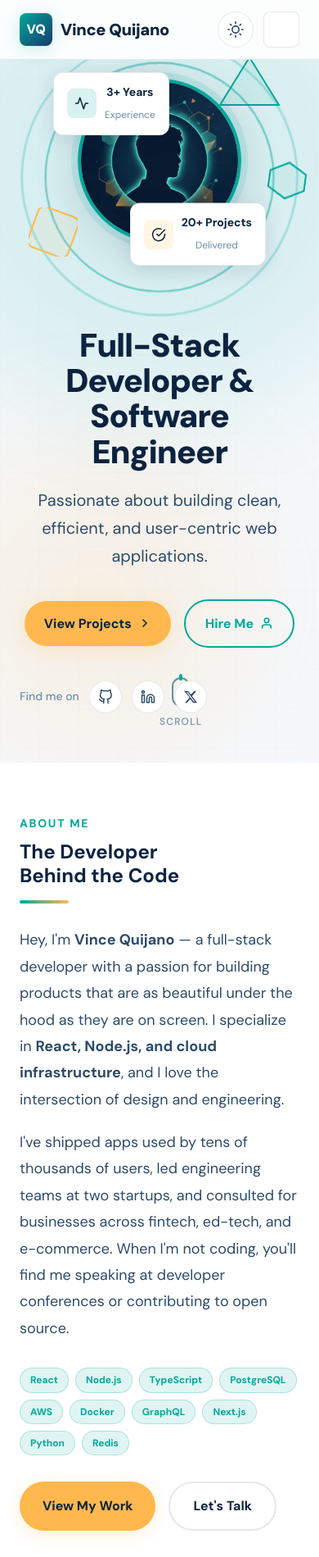
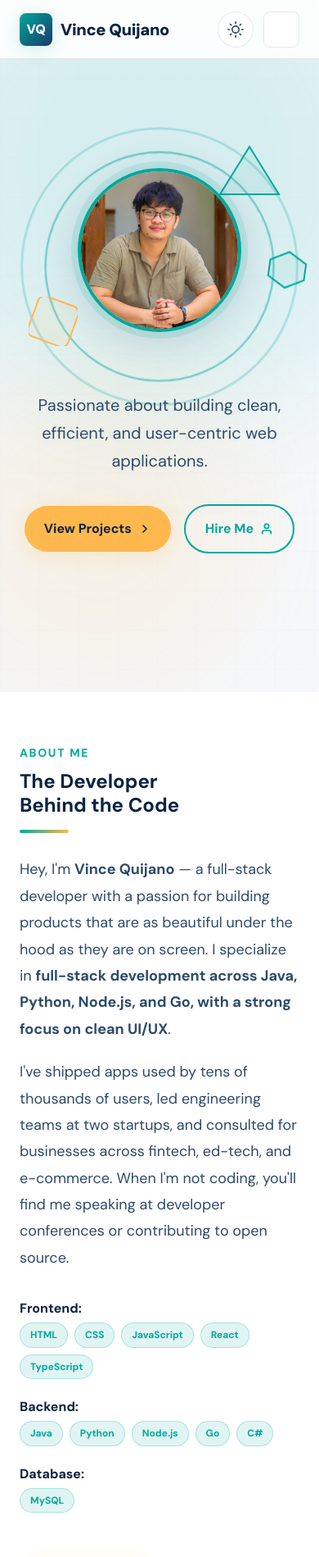
Before and after one commit to vincequijano-stack/portfolio, a React (Vite) app in the folder Front End/: page / in a window 390 px wide. Shown: the top 1899 px of the page at 82% size. Built offline with nearby package versions, Linux system fonts and the light colour scheme.

Commit message:
UI updates: sidebar redesign, hero adjustments, and social links

```diff
--- a/Front End/assets/css/components/header.css
+++ b/Front End/assets/css/components/header.css
@@ -4,31 +4,38 @@
    ============================================================ */
 
 /* ── Header Wrapper ─────────────────────────────────────────── */
+/* ── Header Wrapper ─────────────────────────────────────────── */
 #header {
   position: fixed;
-  top: 0; left: 0; right: 0;
+  top: 0; left: 0; bottom: 0;
+  width: 260px;
   z-index: 1000;
   background: var(--header-bg);
   backdrop-filter: blur(16px);
   -webkit-backdrop-filter: blur(16px);
-  border-bottom: 1px solid var(--border-color);
-  transition: background var(--transition-base), box-shadow var(--transition-base);
+  border-right: 1px solid var(--border-color);
+  transition: background var(--transition-base), box-shadow var(--transition-base), width var(--transition-base);
+  overflow-y: auto;
 }
 
 #header.scrolled {
   box-shadow: var(--shadow-md);
 }
 
+#main-content {
+  margin-left: 260px;
+  transition: margin-left var(--transition-base);
+}
+
 /* ── Inner Layout ────────────────────────────────────────────── */
 .header-inner {
   display: flex;
-  align-items: center;
-  justify-content: space-between;
-  height: 72px;
-  max-width: var(--container-max);
-  margin: 0 auto;
-  padding: 0 24px;
-  gap: 24px;
+  flex-direction: column;
+  align-items: flex-start;
+  min-height: 100%;
+  width: 100%;
+  padding: 32px 24px;
+  gap: 32px;
 }
 
 /* ── Logo ────────────────────────────────────────────────────── */
@@ -66,15 +73,24 @@
 /* ── Center Nav ──────────────────────────────────────────────── */
 .header-nav {
   display: flex;
-  align-items: center;
-  gap: 4px;
+  flex-direction: column;
+  align-items: flex-start;
+  width: 100%;
+  gap: 8px;
   list-style: none;
+  margin-top: 24px;
+  flex-grow: 1;
+}
+
+.header-nav li {
+  width: 100%;
 }
 
 .header-nav a {
   display: block;
-  padding: 8px 14px;
-  font-size: var(--font-size-sm);
+  width: 100%;
+  padding: 12px 16px;
+  font-size: var(--font-size-base);
   font-weight: 500;
   color: var(--nav-link-color);
   border-radius: var(--radius-sm);
@@ -90,7 +106,11 @@
 /* ── Right Actions ────────────────────────────────────────────── */
 .header-actions {
   display: flex;
+  flex-wrap: wrap;
   align-items: center;
+  justify-content: space-between;
+  width: 100%;
+  margin-top: auto;
   gap: 12px;
   flex-shrink: 0;
 }
@@ -129,6 +149,9 @@
 .btn-resume {
   padding: 10px 20px;
   font-size: var(--font-size-sm);
+  flex-grow: 1;
+  text-align: center;
+  justify-content: center;
 }
 
 /* ── Hamburger ────────────────────────────────────────────────── */
@@ -198,7 +221,39 @@
 
 /* ── Responsive ────────────────────────────────────────────────── */
 @media (max-width: 900px) {
+  #main-content {
+    margin-left: 0;
+  }
+
+  #header {
+    width: 100%;
+    height: 72px;
+    bottom: auto;
+    border-right: none;
+    border-bottom: 1px solid var(--border-color);
+    overflow: visible;
+  }
+
+  .header-inner {
+    flex-direction: row;
+    align-items: center;
+    justify-content: space-between;
+    height: 72px;
+    min-height: auto;
+    padding: 0 24px;
+    margin: 0 auto;
+    max-width: var(--container-max);
+    gap: 24px;
+  }
+
   .header-nav { display: none; }
+
+  .header-actions {
+    width: auto;
+    margin-top: 0;
+    justify-content: flex-end;
+  }
+
   .hamburger  { display: flex; }
 }
 
--- a/Front End/src/components/About.jsx
+++ b/Front End/src/components/About.jsx
@@ -1,18 +1,9 @@
 import React from 'react';
 
 export default function About() {
-  const skills = [
-    'React',
-    'Node.js',
-    'TypeScript',
-    'PostgreSQL',
-    'AWS',
-    'Docker',
-    'GraphQL',
-    'Next.js',
-    'Python',
-    'Redis',
-  ];
+  const backendSkills = ['Java', 'Python', 'Node.js', 'Go', 'C#'];
+  const databaseSkills = ['MySQL'];
+  const frontendSkills = ['HTML', 'CSS', 'JavaScript', 'React', 'TypeScript'];
 
   return (
     <section id="about" aria-labelledby="about-heading">
@@ -29,8 +20,7 @@ export default function About() {
             <p>
               Hey, I'm <strong>Vince Quijano</strong> — a full-stack developer with a passion for building
               products that are as beautiful under the hood as they are on screen. I specialize in{' '}
-              <strong>React, Node.js, and cloud infrastructure</strong>, and I love the intersection of
-              design and engineering.
+              <strong>full-stack development across Java, Python, Node.js, and Go, with a strong focus on clean UI/UX</strong>.
             </p>
             <p>
               I've shipped apps used by tens of thousands of users, led engineering teams at two startups,
@@ -38,12 +28,31 @@ export default function About() {
               you'll find me speaking at developer conferences or contributing to open source.
             </p>
 
-            <div className="about-skills">
-              {skills.map((skill) => (
-                <span key={skill} className="tag">
-                  {skill}
-                </span>
-              ))}
+            <div className="about-skills" style={{ display: 'flex', flexDirection: 'column' }}>
+              <div className="skill-group" style={{ marginBottom: '0.75rem' }}>
+                <strong style={{ display: 'block', marginBottom: '0.25rem' }}>Frontend:</strong>
+                <div style={{ display: 'flex', flexWrap: 'wrap', gap: '0.5rem' }}>
+                  {frontendSkills.map((skill) => (
+                    <span key={skill} className="tag">{skill}</span>
+                  ))}
+                </div>
+              </div>
+              <div className="skill-group" style={{ marginBottom: '0.75rem' }}>
+                <strong style={{ display: 'block', marginBottom: '0.25rem' }}>Backend:</strong>
+                <div style={{ display: 'flex', flexWrap: 'wrap', gap: '0.5rem' }}>
+                  {backendSkills.map((skill) => (
+                    <span key={skill} className="tag">{skill}</span>
+                  ))}
+                </div>
+              </div>
+              <div className="skill-group" style={{ marginBottom: '1.5rem' }}>
+                <strong style={{ display: 'block', marginBottom: '0.25rem' }}>Database:</strong>
+                <div style={{ display: 'flex', flexWrap: 'wrap', gap: '0.5rem' }}>
+                  {databaseSkills.map((skill) => (
+                    <span key={skill} className="tag">{skill}</span>
+                  ))}
+                </div>
+              </div>
             </div>
 
             <div className="about-cta-row reveal is-visible">
@@ -54,14 +63,20 @@ export default function About() {
                 Let's Talk
               </a>
             </div>
-          </div>
 
-          {/* Right: Stat Cards */}
-          <div className="stat-cards">
-            <div className="stat-card reveal reveal-delay-1 is-visible">
-              <div className="stat-icon">
+            <div className="about-social" style={{ display: 'flex', alignItems: 'center', gap: '1rem', marginTop: '2rem' }}>
+              <span className="hero-social-label" style={{ color: 'var(--text-muted)' }}>Find me on</span>
+              <a
+                href="https://github.com"
+                target="_blank"
+                rel="noopener noreferrer"
+                className="social-icon-link"
+                aria-label="GitHub"
+              >
                 <svg
                   xmlns="http://www.w3.org/2000/svg"
+                  width="24"
+                  height="24"
                   viewBox="0 0 24 24"
                   fill="none"
                   stroke="currentColor"
@@ -69,19 +84,20 @@ export default function About() {
                   strokeLinecap="round"
                   strokeLinejoin="round"
                 >
-                  <rect x="2" y="3" width="20" height="14" rx="2" />
-                  <line x1="8" y1="21" x2="16" y2="21" />
-                  <line x1="12" y1="17" x2="12" y2="21" />
+                  <path d="M9 19c-5 1.5-5-2.5-7-3m14 6v-3.87a3.37 3.37 0 0 0-.94-2.61c3.14-.35 6.44-1.54 6.44-7A5.44 5.44 0 0 0 20 4.77 5.07 5.07 0 0 0 19.91 1S18.73.65 16 2.48a13.38 13.38 0 0 0-7 0C6.27.65 5.09 1 5.09 1A5.07 5.07 0 0 0 5 4.77a5.44 5.44 0 0 0-1.5 3.78c0 5.42 3.3 6.61 6.44 7A3.37 3.37 0 0 0 9 18.13V22" />
                 </svg>
-              </div>
-              <div className="stat-value">3+</div>
-              <div className="stat-label">Years Coding</div>
-            </div>
-
-            <div className="stat-card reveal reveal-delay-2 is-visible">
-              <div className="stat-icon amber">
+              </a>
+              <a
+                href="https://linkedin.com"
+                target="_blank"
+                rel="noopener noreferrer"
+                className="social-icon-link"
+                aria-label="LinkedIn"
+              >
                 <svg
                   xmlns="http://www.w3.org/2000/svg"
+                  width="24"
+                  height="24"
                   viewBox="0 0 24 24"
                   fill="none"
                   stroke="currentColor"
@@ -89,54 +105,42 @@ export default function About() {
                   strokeLinecap="round"
                   strokeLinejoin="round"
                 >
-                  <path d="M22 10v6M2 10l10-5 10 5-10 5z" />
-                  <path d="M6 12v5c3 3 9 3 12 0v-5" />
+                  <path d="M16 8a6 6 0 0 1 6 6v7h-4v-7a2 2 0 0 0-2-2 2 2 0 0 0-2 2v7h-4v-7a6 6 0 0 1 6-6z" />
+                  <rect x="2" y="9" width="4" height="12" />
+                  <circle cx="4" cy="4" r="2" />
                 </svg>
-              </div>
-              <div className="stat-value">CS</div>
-              <div className="stat-label">Major</div>
-            </div>
-
-            <div className="stat-card reveal reveal-delay-3 is-visible">
-              <div className="stat-icon">
+              </a>
+              <a
+                href="https://twitter.com"
+                target="_blank"
+                rel="noopener noreferrer"
+                className="social-icon-link"
+                aria-label="Twitter / X"
+              >
                 <svg
                   xmlns="http://www.w3.org/2000/svg"
+                  width="24"
+                  height="24"
                   viewBox="0 0 24 24"
-                  fill="none"
-                  stroke="currentColor"
-                  strokeWidth="2"
-                  strokeLinecap="round"
-                  strokeLinejoin="round"
+                  fill="currentColor"
+                  stroke="none"
                 >
-                  <polyline points="16 18 22 12 16 6" />
-                  <polyline points="8 6 2 12 8 18" />
+                  <path d="M18.244 2.25h3.308l-7.227 8.26 8.502 11.24H16.17l-4.714-6.231-5.401 6.231H2.74l7.73-8.835L1.254 2.25H8.08l4.259 5.63 5.905-5.63zm-1.161 17.52h1.833L7.084 4.126H5.117z" />
                 </svg>
-              </div>
-              <div className="stat-value" style={{ fontSize: '1.5rem' }}>
-                TS · Py
-              </div>
-              <div className="stat-label">Top Languages</div>
+              </a>
             </div>
+          </div>
 
-            <div className="stat-card reveal reveal-delay-4 is-visible">
-              <div className="stat-icon amber">
-                <svg
-                  xmlns="http://www.w3.org/2000/svg"
-                  viewBox="0 0 24 24"
-                  fill="none"
-                  stroke="currentColor"
-                  strokeWidth="2"
-                  strokeLinecap="round"
-                  strokeLinejoin="round"
-                >
-                  <circle cx="12" cy="12" r="10" />
-                  <polyline points="12 6 12 12 16 14" />
-                </svg>
-              </div>
-              <div className="stat-value" style={{ fontSize: '1.4rem' }}>
-                Open
-              </div>
-              <div className="stat-label">Availability</div>
+          {/* Right: Role Badges */}
+          <div className="stat-cards" style={{ display: 'flex', flexDirection: 'column', gap: '1rem', justifyContent: 'center' }}>
+            <div className="stat-card reveal reveal-delay-1 is-visible" style={{ padding: '2rem', textAlign: 'center', display: 'flex', alignItems: 'center', justifyContent: 'center' }}>
+              <h3 style={{ margin: 0, fontSize: '1.5rem', color: '#00A89C' }}>Software Engineer</h3>
+            </div>
+            <div className="stat-card reveal reveal-delay-2 is-visible" style={{ padding: '2rem', textAlign: 'center', display: 'flex', alignItems: 'center', justifyContent: 'center' }}>
+              <h3 style={{ margin: 0, fontSize: '1.5rem', color: '#FFB84D' }}>Web Developer</h3>
+            </div>
+            <div className="stat-card reveal reveal-delay-3 is-visible" style={{ padding: '2rem', textAlign: 'center', display: 'flex', alignItems: 'center', justifyContent: 'center' }}>
+              <h3 style={{ margin: 0, fontSize: '1.5rem', color: '#00A89C' }}>UI/UX Design</h3>
             </div>
           </div>
         </div>
--- a/Front End/src/components/Hero.jsx
+++ b/Front End/src/components/Hero.jsx
@@ -1,28 +1,6 @@
 import React, { useState } from 'react';
 
-const audienceContent = {
-  recruiter: {
-    headline: 'Full-Stack Developer &<br>Software Engineer',
-    subtagline:
-      'Passionate about building clean, efficient, and user-centric web applications.',
-  },
-  client: {
-    headline:
-      'Your Vision,<br>Engineered <span class="gradient-text">Brilliantly</span>',
-    subtagline:
-      'I turn your ideas into polished, high-performance digital products.',
-  },
-  collaborator: {
-    headline:
-      "Let's Build<br><span class=\"gradient-text\">Something</span> Amazing",
-    subtagline:
-      'Open source contributor & hackathon veteran — let’s combine superpowers.',
-  },
-};
-
 export default function Hero() {
-  const [audience, setAudience] = useState('recruiter');
-
   return (
     <section id="hero" aria-label="Hero">
       {/* Decorative backgrounds */}
@@ -30,121 +8,9 @@ export default function Hero() {
       <div className="hero-bg-blob hero-bg-blob-2" aria-hidden="true"></div>
       <div className="hero-grid-overlay" aria-hidden="true"></div>
 
-      <div className="hero-inner">
-        {/* Content Column */}
-        <div className="hero-content reveal is-visible">
-          <h1
-            className="hero-headline"
-            id="hero-headline"
-            dangerouslySetInnerHTML={{
-              __html: audienceContent[audience].headline,
-            }}
-          />
-          <p className="hero-subtagline" id="hero-subtagline">
-            {audienceContent[audience].subtagline}
-          </p>
-
-          {/* CTA Buttons */}
-          <div className="hero-ctas">
-            <a href="#projects" className="btn btn-amber" id="hero-cta-projects">
-              View Projects
-              <svg
-                xmlns="http://www.w3.org/2000/svg"
-                width="16"
-                height="16"
-                viewBox="0 0 24 24"
-                fill="none"
-                stroke="currentColor"
-                strokeWidth="2.5"
-                strokeLinecap="round"
-                strokeLinejoin="round"
-              >
-                <polyline points="9 18 15 12 9 6" />
-              </svg>
-            </a>
-            <a href="#contact" className="btn btn-teal" id="hero-cta-hire">
-              Hire Me
-              <svg
-                xmlns="http://www.w3.org/2000/svg"
-                width="16"
-                height="16"
-                viewBox="0 0 24 24"
-                fill="none"
-                stroke="currentColor"
-                strokeWidth="2.5"
-                strokeLinecap="round"
-                strokeLinejoin="round"
-              >
-                <path d="M20 21v-2a4 4 0 0 0-4-4H8a4 4 0 0 0-4 4v2" />
-                <circle cx="12" cy="7" r="4" />
-              </svg>
-            </a>
-          </div>
-
-          {/* Social Row */}
-          <div className="hero-social">
-            <span className="hero-social-label">Find me on</span>
-            <a
-              href="https://github.com"
-              target="_blank"
-              rel="noopener noreferrer"
-              className="social-icon-link"
-              aria-label="GitHub"
-            >
-              <svg
-                xmlns="http://www.w3.org/2000/svg"
-                viewBox="0 0 24 24"
-                fill="none"
-                stroke="currentColor"
-                strokeWidth="2"
-                strokeLinecap="round"
-                strokeLinejoin="round"
-              >
-                <path d="M9 19c-5 1.5-5-2.5-7-3m14 6v-3.87a3.37 3.37 0 0 0-.94-2.61c3.14-.35 6.44-1.54 6.44-7A5.44 5.44 0 0 0 20 4.77 5.07 5.07 0 0 0 19.91 1S18.73.65 16 2.48a13.38 13.38 0 0 0-7 0C6.27.65 5.09 1 5.09 1A5.07 5.07 0 0 0 5 4.77a5.44 5.44 0 0 0-1.5 3.78c0 5.42 3.3 6.61 6.44 7A3.37 3.37 0 0 0 9 18.13V22" />
-              </svg>
-            </a>
-            <a
-              href="https://linkedin.com"
-              target="_blank"
-              rel="noopener noreferrer"
-              className="social-icon-link"
-              aria-label="LinkedIn"
-            >
-              <svg
-                xmlns="http://www.w3.org/2000/svg"
-                viewBox="0 0 24 24"
-                fill="none"
-                stroke="currentColor"
-                strokeWidth="2"
-                strokeLinecap="round"
-                strokeLinejoin="round"
-              >
-                <path d="M16 8a6 6 0 0 1 6 6v7h-4v-7a2 2 0 0 0-2-2 2 2 0 0 0-2 2v7h-4v-7a6 6 0 0 1 6-6z" />
-                <rect x="2" y="9" width="4" height="12" />
-                <circle cx="4" cy="4" r="2" />
-              </svg>
-            </a>
-            <a
-              href="https://twitter.com"
-              target="_blank"
-              rel="noopener noreferrer"
-              className="social-icon-link"
-              aria-label="Twitter / X"
-            >
-              <svg
-                xmlns="http://www.w3.org/2000/svg"
-                viewBox="0 0 24 24"
-                fill="currentColor"
-                stroke="none"
-              >
-                <path d="M18.244 2.25h3.308l-7.227 8.26 8.502 11.24H16.17l-4.714-6.231-5.401 6.231H2.74l7.73-8.835L1.254 2.25H8.08l4.259 5.63 5.905-5.63zm-1.161 17.52h1.833L7.084 4.126H5.117z" />
-              </svg>
-            </a>
-          </div>
-        </div>
-
+      <div className="hero-inner" style={{ display: 'flex', flexDirection: 'column', alignItems: 'center', textAlign: 'center', gap: '2rem' }}>
         {/* Image Column */}
-        <div className="hero-image-wrapper reveal reveal-right is-visible">
+        <div className="hero-image-wrapper reveal is-visible" style={{ margin: '0 auto' }}>
           <div className="hero-image-outer">
             {/* Decorative ring SVG */}
             <svg
@@ -188,6 +54,7 @@ export default function Hero() {
               width="360"
               height="360"
               loading="eager"
+              style={{ objectPosition: '5% center' }}
             />
 
             {/* Floating Geometric Shapes */}
@@ -239,61 +106,59 @@ export default function Hero() {
               </svg>
             </div>
 
-            {/* Floating Stat Badges */}
-            <div className="hero-stat-badge hero-stat-badge-1" aria-hidden="true">
-              <div className="badge-icon teal">
+
+          </div>
+        </div>
+
+        {/* Content Column */}
+        <div className="hero-content reveal reveal-right is-visible" style={{ display: 'flex', flexDirection: 'column', alignItems: 'center' }}>
+          <p className="hero-subtagline" id="hero-subtagline">
+            Passionate about building clean, efficient, and user-centric web applications.
+          </p>
+
+          {/* CTA Buttons */}
+          <div className="hero-ctas" style={{ justifyContent: 'center' }}>
+            <a href="#projects" className="btn btn-amber" id="hero-cta-projects">
+              View Projects
               <svg
                 xmlns="http://www.w3.org/2000/svg"
-                  width="18"
-                  height="18"
+                width="16"
+                height="16"
                 viewBox="0 0 24 24"
                 fill="none"
                 stroke="currentColor"
-                  strokeWidth="2"
+                strokeWidth="2.5"
                 strokeLinecap="round"
                 strokeLinejoin="round"
               >
-                  <polyline points="22 12 18 12 15 21 9 3 6 12 2 12" />
+                <polyline points="9 18 15 12 9 6" />
               </svg>
-              </div>
-              <div className="badge-text">
-                <strong>3+ Years</strong>
-                <span>Experience</span>
-              </div>
-            </div>
-            <div className="hero-stat-badge hero-stat-badge-2" aria-hidden="true">
-              <div className="badge-icon amber">
+            </a>
+            <a href="#contact" className="btn btn-teal" id="hero-cta-hire">
+              Hire Me
               <svg
                 xmlns="http://www.w3.org/2000/svg"
-                  width="18"
-                  height="18"
+                width="16"
+                height="16"
                 viewBox="0 0 24 24"
                 fill="none"
                 stroke="currentColor"
-                  strokeWidth="2"
+                strokeWidth="2.5"
                 strokeLinecap="round"
                 strokeLinejoin="round"
               >
-                  <path d="M22 11.08V12a10 10 0 1 1-5.93-9.14" />
-                  <polyline points="22 4 12 14.01 9 11.01" />
+                <path d="M20 21v-2a4 4 0 0 0-4-4H8a4 4 0 0 0-4 4v2" />
+                <circle cx="12" cy="7" r="4" />
               </svg>
-              </div>
-              <div className="badge-text">
-                <strong>20+ Projects</strong>
-                <span>Delivered</span>
-              </div>
-            </div>
-          </div>
-        </div>
+            </a>
           </div>
 
-      {/* Scroll Indicator */}
-      <div className="scroll-indicator" aria-hidden="true">
-        <div className="scroll-mouse">
-          <div className="scroll-wheel"></div>
+
         </div>
-        <span>Scroll</span>
+
       </div>
+
+
     </section>
   );
 }
```
Also changed, not shown: Front End/src/components/Services.jsx (+32 -53 lines), Front End/public/assets/images/headshot/headshot.jpg. Lines whose indentation alone changed are shown as unchanged.
